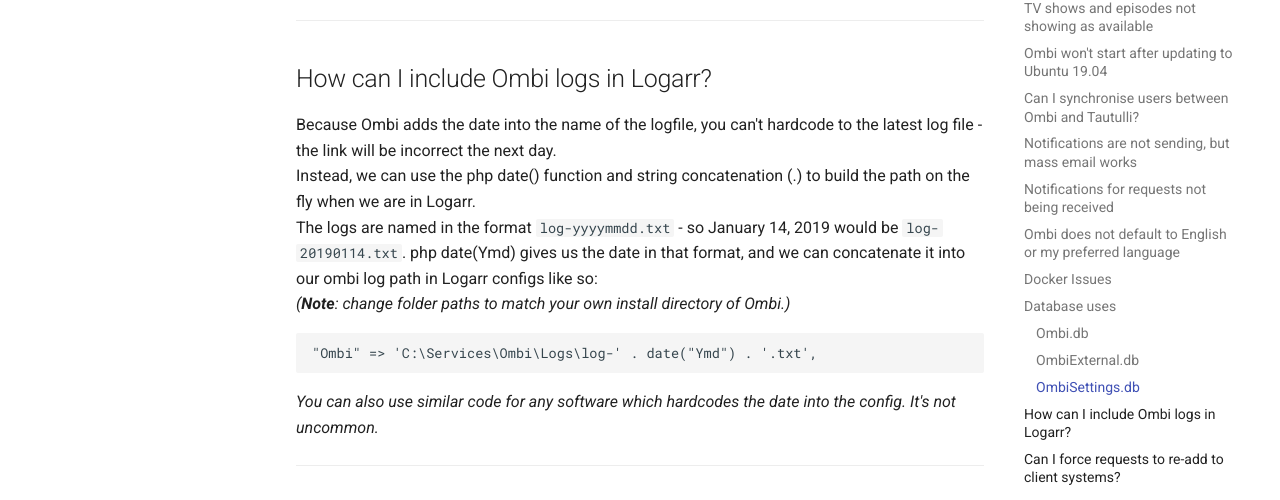
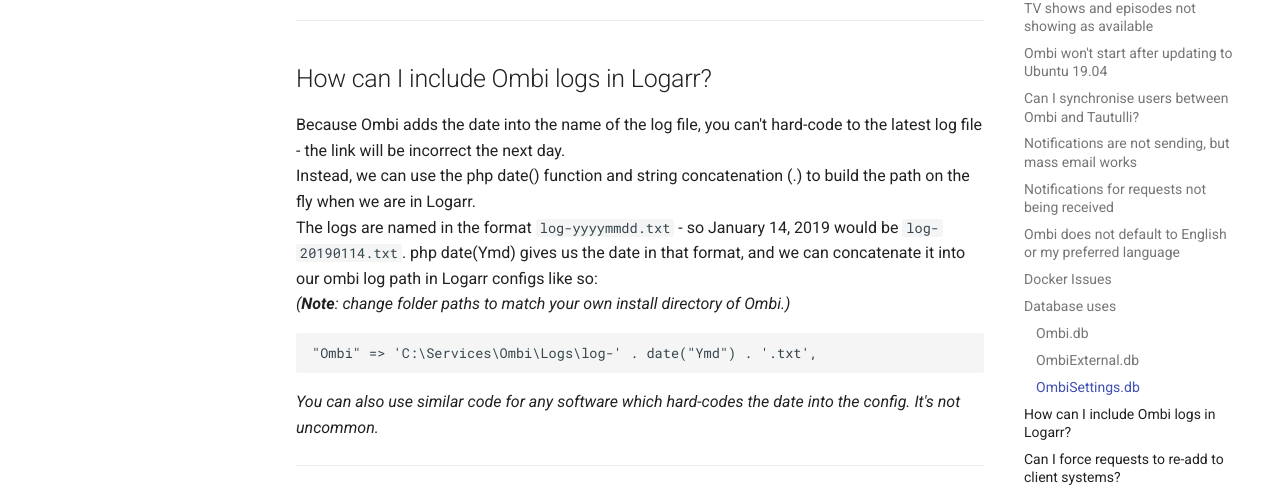
Before and after one commit to Ombi-app/Ombi.Docs, an MkDocs documentation site: the page built from docs/info/faq.md, in a window 1280 px wide and 900 px high, scrolled down 3097 px. Shown: the part 145-645 px from the top of the window. Built offline with MkDocs 1.6.1 and Material for MkDocs 9.7.7, drawn with Linux system fonts in a browser that asks for light colours; comment, search, counter and statistics services are not loaded.

Commit message:
Fix link in faq

`````diff
--- a/docs/info/faq.md
+++ b/docs/info/faq.md
@@ -5,7 +5,7 @@
 
 ## How do I request a feature be added to Ombi
 
-See [Feature Suggestions](../info/feature-suggestions)
+See [Feature Suggestions](./feature-suggestions)
 ***
 
 ## TV shows and episodes not showing as available
@@ -100,7 +100,7 @@
 
 ## How can I include Ombi logs in Logarr?
 
-Because Ombi adds the date into the name of the logfile, you can't hardcode to the latest log file - the link will be incorrect the next day.
+Because Ombi adds the date into the name of the log file, you can't hard-code to the latest log file - the link will be incorrect the next day.
 Instead, we can use the php date() function and string concatenation (.) to build the path on the fly when we are in Logarr.
 The logs are named in the format `log-yyyymmdd.txt` - so January 14, 2019 would be `log-20190114.txt`. php date(Ymd) gives us the date in that format, and we can concatenate it into our ombi log path in Logarr configs like so:
 _(**Note**: change folder paths to match your own install directory of Ombi.)_
@@ -109,7 +109,7 @@
 "Ombi" => 'C:\Services\Ombi\Logs\log-' . date("Ymd") . '.txt',
 ````
 
-_You can also use similar code for any software which hardcodes the date into the config. It's not uncommon._
+_You can also use similar code for any software which hard-codes the date into the config. It's not uncommon._
 
 ***
 
`````
